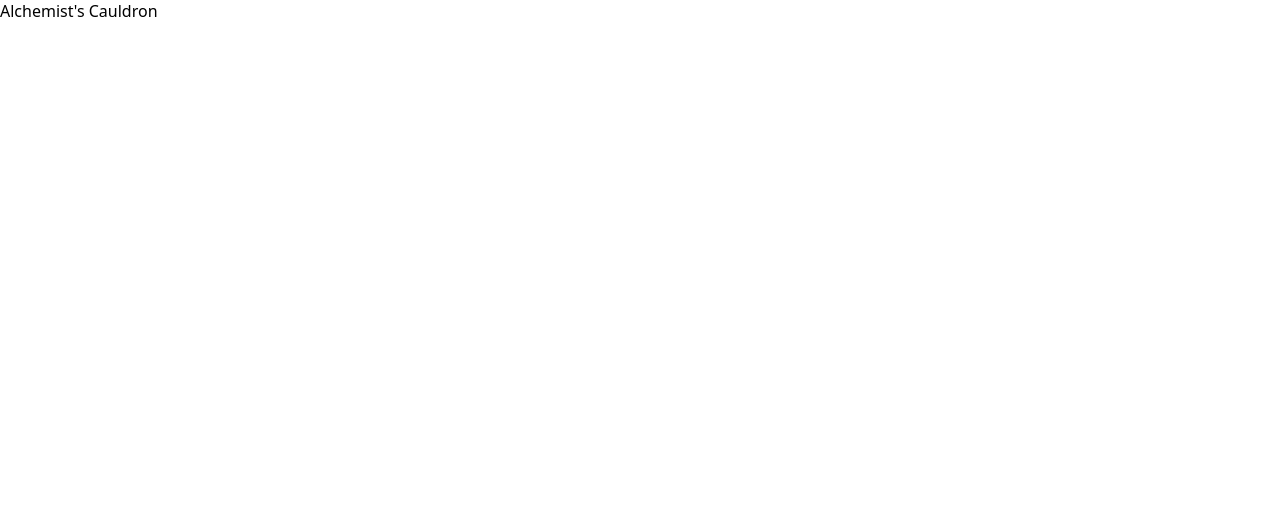
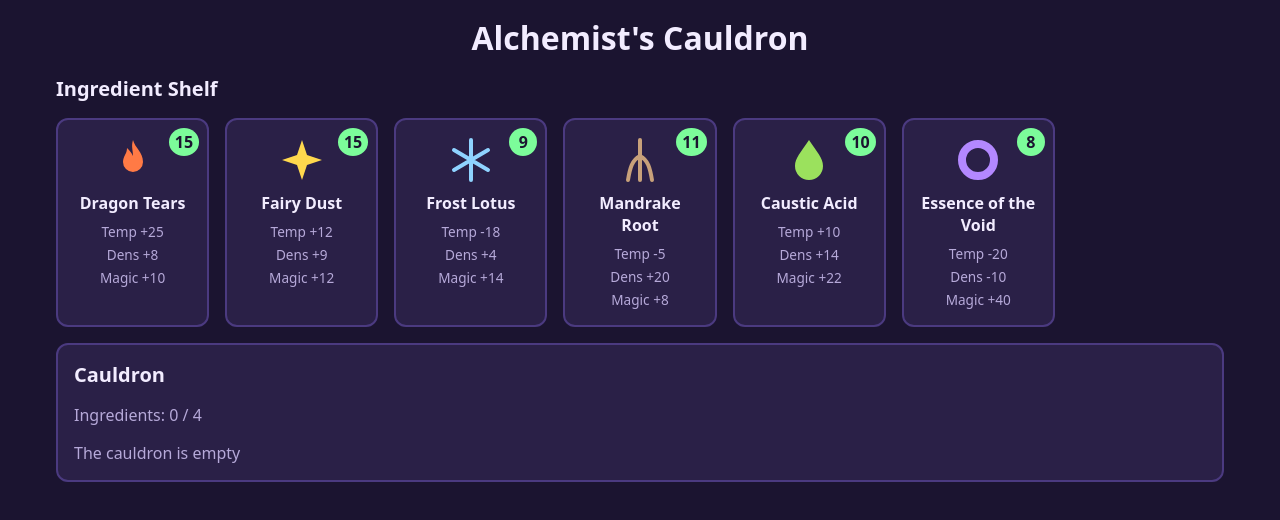
Before and after one commit to reamplify1/alchemists-cauldron, a website built with Vite: page index.html in a window 1280 px wide. Built offline with nearby package versions, Linux system fonts and the light colour scheme.

Commit message:
feat: add ingredients, render ingridients

```diff
--- a/src/main.ts
+++ b/src/main.ts
@@ -1,7 +1,64 @@
 import './styles/style.css';
+import { isCauldronFull } from './logic/cauldron';
+import {
+  addIngredient,
+  fillShelf,
+  gameState,
+  getSettings,
+  getShelfIngredients,
+} from './state/game-state';
+import { renderCauldron } from './ui/cauldron';
+import { createGameScreen, type IGameScreen } from './ui/game-screen';
+import { renderShelf } from './ui/shelf';
 
-const app = document.querySelector<HTMLDivElement>('#app');
+function render(screen: IGameScreen): void {
+  const { maxCauldronSize } = getSettings();
 
-if (app) {
-  app.textContent = "Alchemist's Cauldron";
+  renderShelf(
+    screen.shelf,
+    getShelfIngredients(),
+    gameState.shelfStock,
+    isCauldronFull(gameState.cauldronIngredients, maxCauldronSize),
+  );
+  renderCauldron(
+    screen.cauldronList,
+    screen.cauldronCounter,
+    gameState.cauldronIngredients,
+    maxCauldronSize,
+  );
 }
+
+function handleShelfClick(event: MouseEvent, screen: IGameScreen): void {
+  if (!(event.target instanceof Element)) {
+    return;
+  }
+
+  const card = event.target.closest<HTMLButtonElement>('[data-ingredient-id]');
+  const ingredientId = card?.dataset.ingredientId;
+
+  if (ingredientId && addIngredient(ingredientId)) {
+    render(screen);
+  }
+}
+
+function startApp(): void {
+  const app = document.querySelector<HTMLDivElement>('#app');
+
+  if (!app) {
+    return;
+  }
+
+  const screen = createGameScreen();
+  app.replaceChildren(screen.root);
+
+  screen.shelf.addEventListener('click', (event) => {
+    handleShelfClick(event, screen);
+  });
+
+  // Temporary: the shelf is filled right away. The Start Game button that
+  // starts a new game will replace this in US 1.4.
+  fillShelf();
+  render(screen);
+}
+
+startApp();
--- a/src/styles/style.css
+++ b/src/styles/style.css
@@ -1,3 +1,27 @@
+:root {
+  --color-background: #1b1430;
+  --color-surface: #2a2047;
+  --color-surface-hover: #3a2d63;
+  --color-border: #4b3a80;
+  --color-text: #f2ecff;
+  --color-text-muted: #b6a9d9;
+  --color-accent: #7cfc9a;
+
+  --color-flame: #ff7a45;
+  --color-sparkle: #ffd84d;
+  --color-snowflake: #8fd3ff;
+  --color-root: #c8a17a;
+  --color-drop: #9be15d;
+  --color-void: #b388ff;
+  --color-feather: #ff4d6d;
+  --color-slime: #5fd3a3;
+
+  --radius: 12px;
+  --gap: 16px;
+  --opacity-empty: 0.35;
+  --opacity-blocked: 0.6;
+}
+
 *,
 *::before,
 *::after {
@@ -6,5 +30,180 @@
 
 body {
   margin: 0;
+  min-width: 375px;
+  background-color: var(--color-background);
+  color: var(--color-text);
   font-family: system-ui, sans-serif;
 }
+
+.game {
+  display: grid;
+  gap: var(--gap);
+  max-width: 1200px;
+  margin: 0 auto;
+  padding: var(--gap);
+}
+
+.game__title {
+  margin: 0;
+  text-align: center;
+}
+
+.section-title {
+  margin: 0 0 var(--gap);
+  font-size: 1.25rem;
+}
+
+/* Shelf */
+
+.shelf__grid {
+  display: grid;
+  grid-template-columns: repeat(auto-fill, minmax(150px, 1fr));
+  gap: var(--gap);
+}
+
+.ingredient-card {
+  position: relative;
+  display: flex;
+  flex-direction: column;
+  align-items: center;
+  gap: 8px;
+  padding: var(--gap);
+  border: 2px solid var(--color-border);
+  border-radius: var(--radius);
+  background-color: var(--color-surface);
+  color: var(--color-text);
+  font: inherit;
+  cursor: pointer;
+}
+
+.ingredient-card:hover:not(:disabled) {
+  background-color: var(--color-surface-hover);
+}
+
+.ingredient-card:focus-visible {
+  outline: 3px solid var(--color-accent);
+  outline-offset: 2px;
+}
+
+/* Shelf is blocked because the cauldron is full. */
+.ingredient-card:disabled {
+  opacity: var(--opacity-blocked);
+  cursor: not-allowed;
+}
+
+/* Out of stock: dimmed, no icon. */
+.ingredient-card--empty:disabled {
+  opacity: var(--opacity-empty);
+}
+
+.ingredient-card__stock {
+  position: absolute;
+  top: 8px;
+  right: 8px;
+  display: grid;
+  place-items: center;
+  min-width: 28px;
+  height: 28px;
+  padding: 0 6px;
+  border-radius: 50%;
+  background-color: var(--color-accent);
+  color: var(--color-background);
+  font-weight: 700;
+}
+
+.ingredient-card__icon {
+  display: block;
+  width: 48px;
+  height: 48px;
+}
+
+.ingredient-card__name {
+  font-weight: 600;
+  text-align: center;
+}
+
+.ingredient-card__stats {
+  display: flex;
+  flex-wrap: wrap;
+  justify-content: center;
+  gap: 4px 8px;
+  color: var(--color-text-muted);
+  font-size: 0.85rem;
+}
+
+/* Cauldron */
+
+.cauldron {
+  padding: var(--gap);
+  border: 2px solid var(--color-border);
+  border-radius: var(--radius);
+  background-color: var(--color-surface);
+}
+
+.cauldron__counter {
+  margin: 0 0 var(--gap);
+  color: var(--color-text-muted);
+}
+
+.cauldron__list {
+  display: flex;
+  flex-wrap: wrap;
+  gap: 8px;
+  margin: 0;
+  padding: 0;
+  list-style: none;
+}
+
+.cauldron__item {
+  display: flex;
+  align-items: center;
+  gap: 8px;
+  padding: 8px 12px;
+  border-radius: var(--radius);
+  background-color: var(--color-surface-hover);
+}
+
+.cauldron__icon {
+  display: block;
+  width: 24px;
+  height: 24px;
+}
+
+.cauldron__empty {
+  color: var(--color-text-muted);
+}
+
+/* Icon colors */
+
+.ingredient-icon--flame {
+  color: var(--color-flame);
+}
+
+.ingredient-icon--sparkle {
+  color: var(--color-sparkle);
+}
+
+.ingredient-icon--snowflake {
+  color: var(--color-snowflake);
+}
+
+.ingredient-icon--root {
+  color: var(--color-root);
+}
+
+.ingredient-icon--drop {
+  color: var(--color-drop);
+}
+
+.ingredient-icon--void {
+  color: var(--color-void);
+}
+
+.ingredient-icon--feather {
+  color: var(--color-feather);
+}
+
+.ingredient-icon--slime {
+  color: var(--color-slime);
+}
--- /dev/null
+++ b/src/ui/cauldron.ts
@@ -0,0 +1,37 @@
+import type { IIngredient } from '../types/game';
+import { getIngredientIcon } from './icons';
+
+function createItem(ingredient: IIngredient): HTMLLIElement {
+  const item = document.createElement('li');
+  item.className = 'cauldron__item';
+
+  const icon = document.createElement('span');
+  icon.className = `cauldron__icon ingredient-icon--${ingredient.icon}`;
+  icon.innerHTML = getIngredientIcon(ingredient.icon);
+
+  const name = document.createElement('span');
+  name.textContent = ingredient.name;
+
+  item.append(icon, name);
+  return item;
+}
+
+export function renderCauldron(
+  list: HTMLElement,
+  counter: HTMLElement,
+  ingredients: IIngredient[],
+  maxSize: number,
+): void {
+  counter.textContent = `Ingredients: ${ingredients.length} / ${maxSize}`;
+
+  if (ingredients.length === 0) {
+    const empty = document.createElement('li');
+    empty.className = 'cauldron__empty';
+    empty.textContent = 'The cauldron is empty';
+    list.replaceChildren(empty);
+    return;
+  }
+
+  // Same order as the ingredients were added.
+  list.replaceChildren(...ingredients.map((ingredient) => createItem(ingredient)));
+}
--- /dev/null
+++ b/src/ui/game-screen.ts
@@ -0,0 +1,42 @@
+export interface IGameScreen {
+  root: HTMLElement;
+  shelf: HTMLElement;
+  cauldronList: HTMLElement;
+  cauldronCounter: HTMLElement;
+}
+
+function getElement(root: HTMLElement, selector: string): HTMLElement {
+  const element = root.querySelector<HTMLElement>(selector);
+
+  if (!element) {
+    throw new Error(`Game screen is missing "${selector}".`);
+  }
+
+  return element;
+}
+
+export function createGameScreen(): IGameScreen {
+  const root = document.createElement('main');
+  root.className = 'game';
+  root.innerHTML = `
+    <h1 class="game__title">Alchemist's Cauldron</h1>
+
+    <section class="shelf" aria-labelledby="shelf-title">
+      <h2 class="section-title" id="shelf-title">Ingredient Shelf</h2>
+      <div class="shelf__grid"></div>
+    </section>
+
+    <section class="cauldron" aria-labelledby="cauldron-title">
+      <h2 class="section-title" id="cauldron-title">Cauldron</h2>
+      <p class="cauldron__counter"></p>
+      <ol class="cauldron__list"></ol>
+    </section>
+  `;
+
+  return {
+    root,
+    shelf: getElement(root, '.shelf__grid'),
+    cauldronList: getElement(root, '.cauldron__list'),
+    cauldronCounter: getElement(root, '.cauldron__counter'),
+  };
+}
--- /dev/null
+++ b/src/ui/icons.ts
@@ -0,0 +1,26 @@
+// Simple 24x24 SVG icons. They use `currentColor`, so the color comes from CSS.
+const ICONS: Record<string, string> = {
+  flame:
+    '<path d="M12 2c1 4 5 6 5 11a5 5 0 0 1-10 0c0-3 2-4 2-7 1 1 2 2 3 4 0-3-1-5 0-8z" fill="currentColor"/>',
+  sparkle:
+    '<polygon points="12,2 14.5,9.5 22,12 14.5,14.5 12,22 9.5,14.5 2,12 9.5,9.5" fill="currentColor"/>',
+  snowflake:
+    '<path d="M12 2v20M3.5 7l17 10M20.5 7l-17 10" stroke="currentColor" stroke-width="2" stroke-linecap="round" fill="none"/>',
+  root: '<path d="M12 2v8M12 10c-4 2-5 6-6 12M12 10c4 2 5 6 6 12M12 10v12" stroke="currentColor" stroke-width="2" stroke-linecap="round" fill="none"/>',
+  drop: '<path d="M12 2c4 6 7 9 7 13a7 7 0 0 1-14 0c0-4 3-7 7-13z" fill="currentColor"/>',
+  void: '<circle cx="12" cy="12" r="8" stroke="currentColor" stroke-width="4" fill="none"/>',
+  feather:
+    '<path d="M20 4C10 4 5 10 4 20c4-6 9-8 12-10-3 0-6 1-8 3 2-5 6-8 12-9z" fill="currentColor"/>',
+  slime:
+    '<path d="M3 16c0-5 4-9 9-9s9 4 9 9c0 2-1 3-3 3-1 0-1-2-3-2s-2 3-4 3-2-3-4-3-1 2-2 2c-1 0-2-1-2-3z" fill="currentColor"/>',
+};
+
+export function getIngredientIcon(iconName: string): string {
+  const shape = ICONS[iconName];
+
+  if (!shape) {
+    return '';
+  }
+
+  return `<svg viewBox="0 0 24 24" aria-hidden="true" focusable="false">${shape}</svg>`;
+}
--- /dev/null
+++ b/src/ui/shelf.ts
@@ -0,0 +1,72 @@
+import { getStock } from '../logic/stock';
+import type { IIngredient } from '../types/game';
+import { getIngredientIcon } from './icons';
+
+// "+25" for positive numbers, "-18" for negative, "0" for zero.
+function formatSigned(value: number): string {
+  return value > 0 ? `+${value}` : String(value);
+}
+
+function createStat(label: string, value: number): HTMLElement {
+  const stat = document.createElement('span');
+  stat.className = 'ingredient-card__stat';
+  stat.textContent = `${label} ${formatSigned(value)}`;
+  return stat;
+}
+
+function createCard(
+  ingredient: IIngredient,
+  portionsLeft: number,
+  isShelfBlocked: boolean,
+): HTMLButtonElement {
+  const isEmpty = portionsLeft === 0;
+
+  const card = document.createElement('button');
+  card.type = 'button';
+  card.className = 'ingredient-card';
+  card.dataset.ingredientId = ingredient.id;
+  // A disabled button cannot be clicked or focused.
+  card.disabled = isEmpty || isShelfBlocked;
+  card.classList.toggle('ingredient-card--empty', isEmpty);
+  card.setAttribute(
+    'aria-label',
+    isEmpty ? `${ingredient.name}, out of stock` : `Add ${ingredient.name}, ${portionsLeft} left`,
+  );
+
+  const stock = document.createElement('span');
+  stock.className = 'ingredient-card__stock';
+  stock.textContent = String(portionsLeft);
+
+  const icon = document.createElement('span');
+  icon.className = `ingredient-card__icon ingredient-icon--${ingredient.icon}`;
+  // An empty slot shows no icon.
+  icon.innerHTML = isEmpty ? '' : getIngredientIcon(ingredient.icon);
+
+  const name = document.createElement('span');
+  name.className = 'ingredient-card__name';
+  name.textContent = ingredient.name;
+
+  const stats = document.createElement('span');
+  stats.className = 'ingredient-card__stats';
+  stats.append(
+    createStat('Temp', ingredient.temperature),
+    createStat('Dens', ingredient.density),
+    createStat('Magic', ingredient.magicPower),
+  );
+
+  card.append(stock, icon, name, stats);
+  return card;
+}
+
+export function renderShelf(
+  container: HTMLElement,
+  ingredients: IIngredient[],
+  shelfStock: Record<string, number>,
+  isShelfBlocked: boolean,
+): void {
+  const cards = ingredients.map((ingredient) =>
+    createCard(ingredient, getStock(shelfStock, ingredient.id), isShelfBlocked),
+  );
+
+  container.replaceChildren(...cards);
+}
```
Also changed, not shown: 1 other file.
